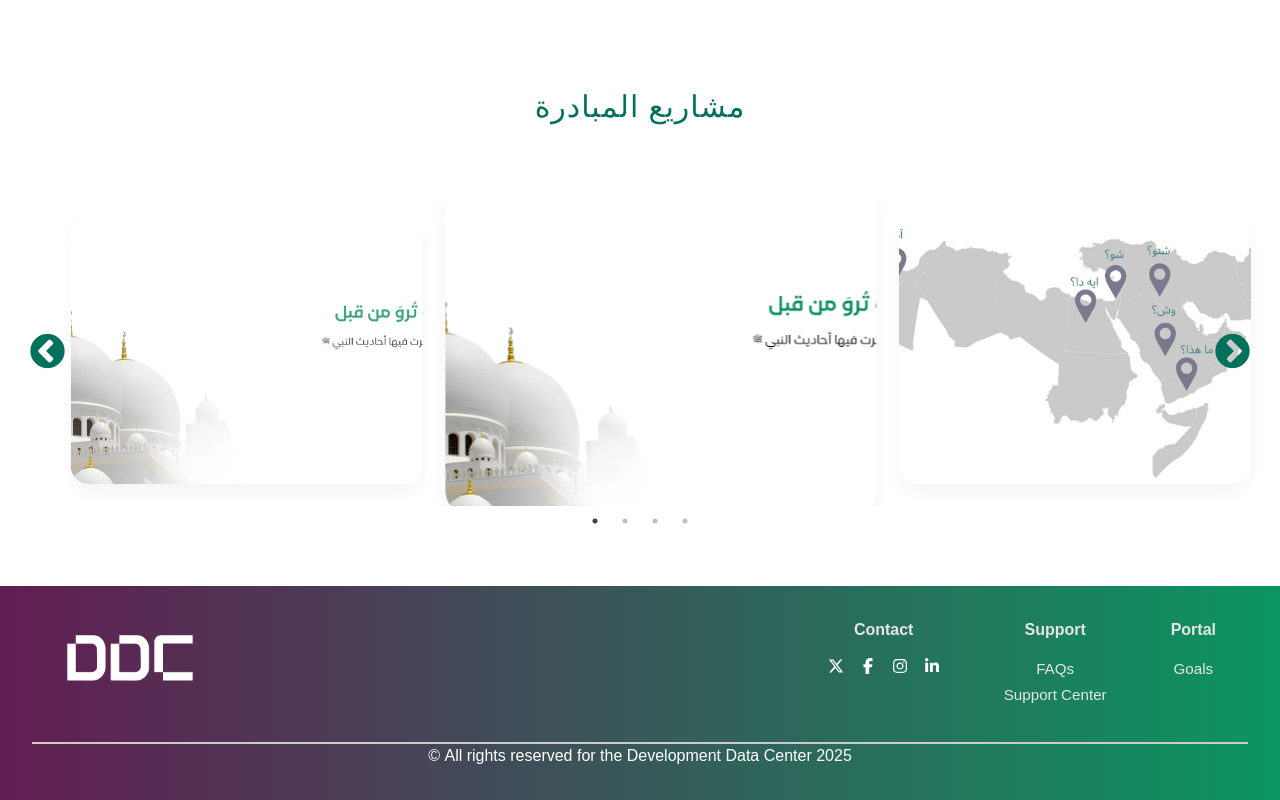
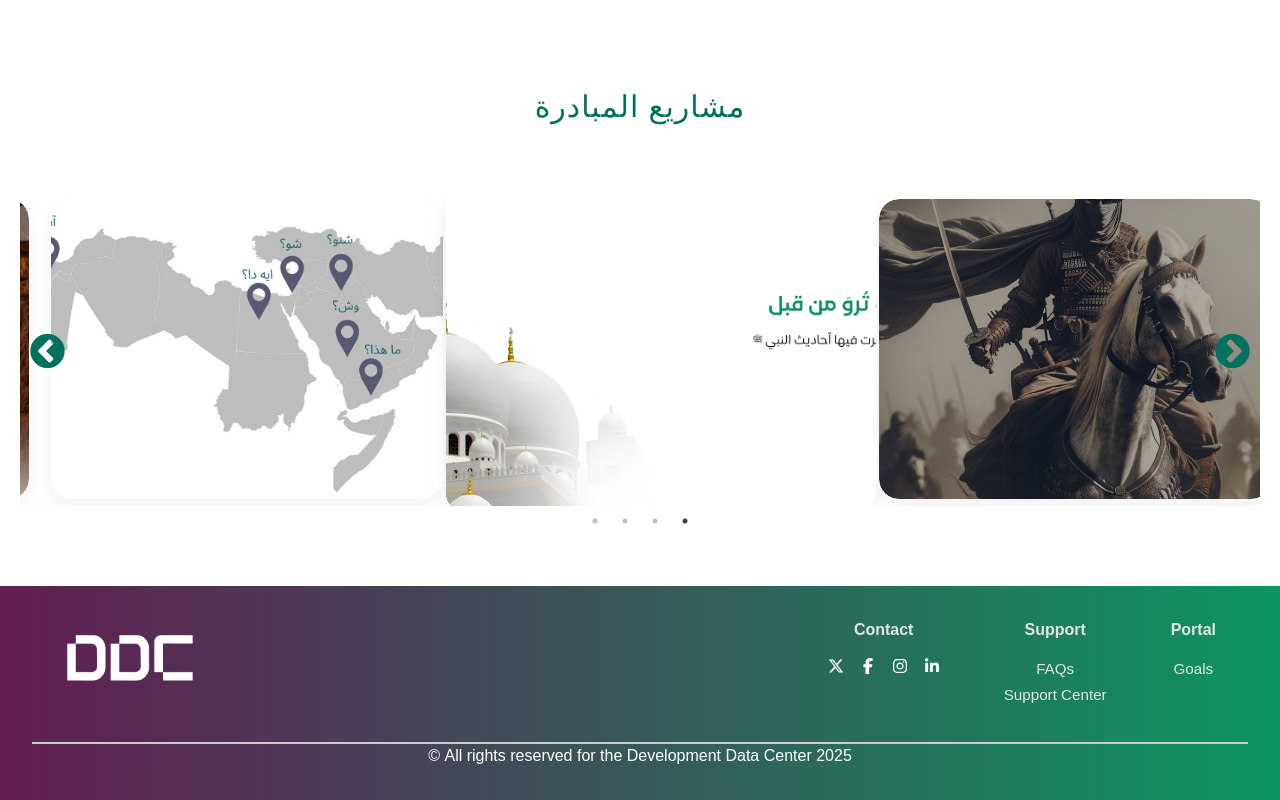
Before and after one commit to AsmaAlghamdi1/marwiyyat, a React (Vite) app: page / in a window 1280 px wide. Shown: the part 1466-2266 px from the top of the page. Built offline with nearby package versions, Linux system fonts and the light colour scheme.

Commit message:
add images to project slider to link to antothe website

```diff
--- a/src/components/ProjectsSlider.jsx
+++ b/src/components/ProjectsSlider.jsx
@@ -5,8 +5,9 @@ import 'slick-carousel/slick/slick-theme.css';
 import '../css/ProjectsSlider.css';
 import project1 from "../assets/project1.png";
 import lahjatna from '../assets/lahjatna.jpg';
+import rawa from '../assets/rawa.jpg'
 import project3 from '../assets/project1.png';
-import project4 from '../assets/project1.png';
+import rayah from '../assets/rayah.jpg';
 import { useNavigate } from 'react-router-dom';
 
 
@@ -21,12 +22,14 @@ export const ProjectsSlider = () => {
   slidesToShow: 3,
   slidesToScroll: 1,
   arrows: true,
+  rtl: true,
   responsive: [
     {
       breakpoint: 1024,
       settings: {
         slidesToShow: 3,
         centerMode: true,
+        rtl: true,
       },
     },
     {
@@ -34,16 +37,17 @@ export const ProjectsSlider = () => {
       settings: {
         slidesToShow: 1,
         centerMode: true,
+        rtl: true,
       },
     },
   ],
 };
 
   const projects = [
-    { id: 1, image: project1, link:'/home' },
-    { id: 2, image: lahjatna, link:'' },
-    { id: 3, image: project3, link:'/home' },
-    { id: 4, image: project4, link:'/home' },
+    { id: 1, image: project1, link:'/home',title : "مرويات" },
+    { id: 2, image: lahjatna, link:'',title : "لهجاتنا" },
+    { id: 3, image: rawa, link:'', title:"رَوَى" },
+    { id: 4, image: rayah, link:'', title: "راية" },
   ];
 
   return (
@@ -58,7 +62,7 @@ export const ProjectsSlider = () => {
               <div className='project-image-wrapper'>
               <img src={project.image} alt={`Project ${project.id}`} className="project-image" />
               <div className='image-overlay'>
-                <span className='view-details'> عرض المشروع</span>
+                <span className='view-details'>{project.title}</span>
               </div>
             </div>
             </div>
--- a/src/css/ProjectsSlider.css
+++ b/src/css/ProjectsSlider.css
@@ -14,7 +14,7 @@
   text-align: center;
 }
 
-.project-card {
+/* .project-card {
   background-color: #f8f8f8;
   border-radius: 20px;
   height: 300px;
@@ -27,6 +27,20 @@
   transition: all 0.3s ease;
   transform: scale(0.9);
   opacity: 0.8;
+  text-align: center;
+  overflow: hidden;
+} */
+ .project-card {
+  background-color: #f8f8f8;
+  border-radius: 20px;
+  height: 300px;
+  width: 100%;
+  display: flex;
+  justify-content: center;
+  align-items: center;
+  margin: 0 20px;
+  box-shadow: 0 10px 20px rgba(0, 0, 0, 0.05);
+  transition: all 0.3s ease;
   text-align: center;
   overflow: hidden;
 }
```
Also changed, not shown: src/assets/rawa.jpg (added), src/assets/rayah.jpg (added). Lines whose indentation alone changed are shown as unchanged.
